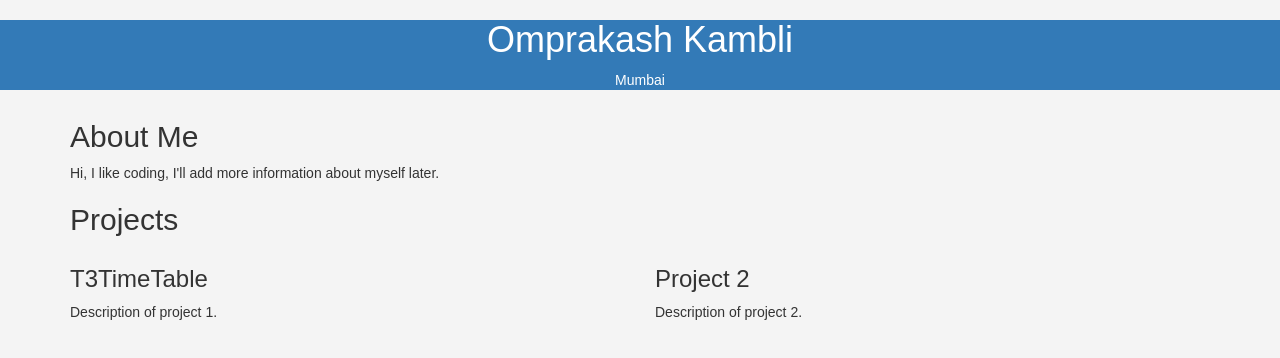
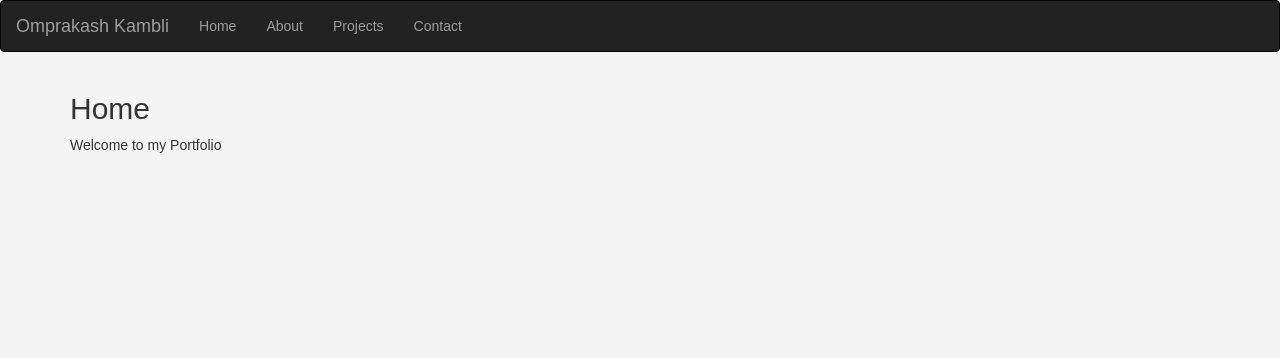
Before and after one commit to omii2k01/omii2k01.github.io, a plain HTML site: page public/index.html in a window 1280 px wide. Drawn offline with nearby package versions, Linux system fonts and the light colour scheme.

Commit message:
JQuery Test

```diff
--- a/public/index.html
+++ b/public/index.html
@@ -40,16 +40,35 @@
     </style>
 </head>
 <body>
-    <header class="bg-primary text-white text-center py-5">
-        <h1>Omprakash Kambli</h1>
-        <p>Mumbai</p>
-    </header>
+
+<nav class="navbar navbar-inverse">
+    <div class="container-fluid">
+        <div class="navbar-header">
+            <a class="navbar-brand nav-link" href="#home">Omprakash Kambli</a>
+        </div>
+        <ul class="nav navbar-nav">
+            <li class="nav-item"><a class="nav-link" href="#home">Home</a></li>
+            <li class="nav-item"><a class="nav-link" href="#about">About</a></li>
+            <li class="nav-item"><a class="nav-link" href="#projects">Projects</a></li>
+            <li class="nav-item"><a class="nav-link" href="#contact">Contact</a></li>
+        </ul>
+    </div>
+</nav>
+
+
+
 <div class="container my-5">
-        <section id="about">
+    <section id="home">
+        <h2>Home</h2>
+        <p>Welcome to my Portfolio</p>
+    </section>
+
+    <section id="about" style="display: none;">
         <h2>About Me</h2>
-            <p>Hi, I like coding, I'll add more information about myself later.</p>
+        <p>Automation, Competitive Coding and Solving Real Life Problems are what excite me in this vast realm of Programming, Scripting and what-nots.</p>
     </section>
-        <section id="projects">
+
+    <section id="projects" style="display: none;">
         <h2>Projects</h2>
         <div class="row">
             <div class="col-md-6">
@@ -69,9 +88,33 @@
                 </div>
             </div>
         </div>
+    </section>
 
+    <section id="contact" style="display: none;">
+        <h2>Contact</h2>
+        <p>Feel free to reach out to me via email at omii2k01@gmail.com or connect with me on </p>
+
+      <style>
+
+      </style>
+        <a class="libutton" href="https://www.linkedin.com/comm/mynetwork/discovery-see-all?usecase=PEOPLE_FOLLOWS&followMember=omii2k01" target="_blank">LinkedIn</a>
     </section>
 </div>
+
+<!-- jQuery -->
+<script src="https://code.jquery.com/jquery-3.6.0.min.js"></script>
+
+<script>
+$(document).ready(function() {
+    // Handle navigation clicks
+    $('.nav-link').click(function(e) {
+        e.preventDefault();
+        var targetSection = $($(this).attr('href'));
+        $('section').not(targetSection).hide();
+        targetSection.fadeIn();
+    });
+});
+</script>
 
 <!-- Latest compiled and minified JavaScript -->
 <script src="https://cdn.jsdelivr.net/npm/bootstrap@3.3.7/dist/js/bootstrap.min.js" integrity="sha384-Tc5IQib027qvyjSMfHjOMaLkfuWVxZxUPnCJA7l2mCWNIpG9mGCD8wGNIcPD7Txa" crossorigin="anonymous"></script>
```
Lines whose indentation alone changed are shown as unchanged.
